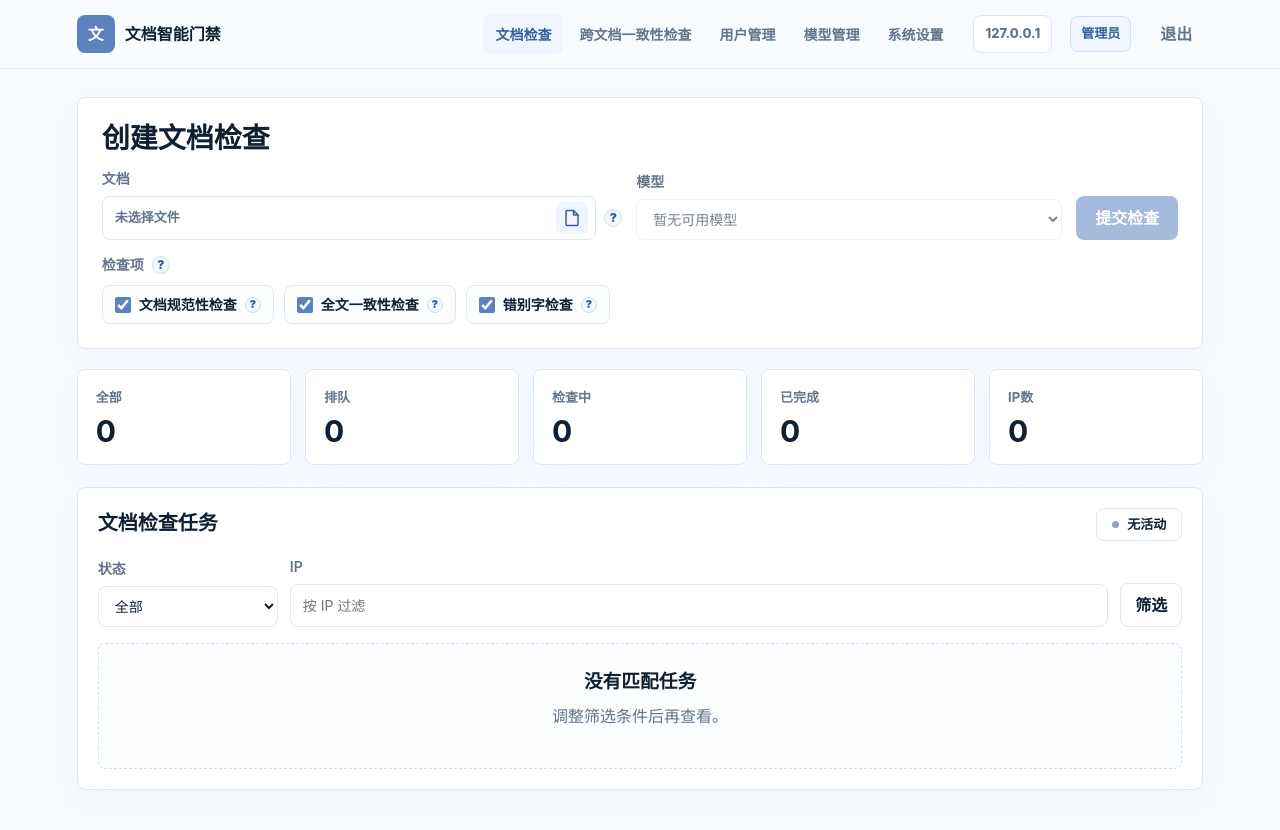
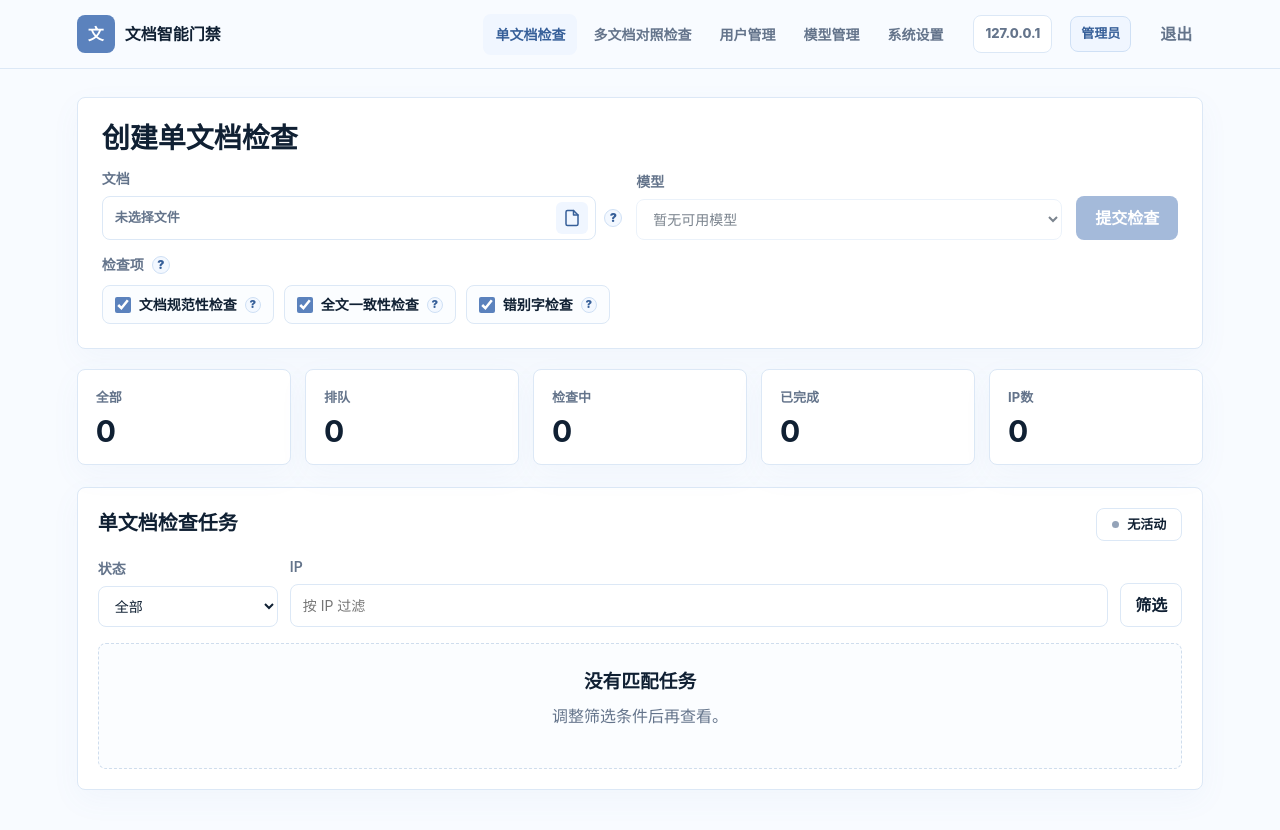
Before and after one commit to VonSdite/Document-Check, a Flask app: page /console/tasks in a window 1280 px wide. Shown: the top 830 px of the page. Run offline with Flask 3, Linux system fonts and the light colour scheme; the visitor is signed in with stand-in values (Sample User, id 1); data comes from the database, SQL or seed files in the repository; data that the repository does not hold is empty.

Commit message:
调整检查功能命名

```diff
--- a/app/db.py
+++ b/app/db.py
@@ -178,9 +178,9 @@ DEFAULT_DOCUMENT_CHECK_ITEMS = (
 DEFAULT_CONSISTENCY_CHECK_ITEMS = (
     {
         "code": "consistency-cross-document",
-        "name": "跨文档一致性检查",
+        "name": "多文档对照检查",
         "description": "以素材文档为依据，检查资料是否存在偏差、遗漏、冲突或缺少依据的说法。",
-        "prompt": """你是一名跨文档一致性审查专家。用户会提供两组内容：素材文档和资料。资料是根据素材文档写作生成的，请以素材文档作为依据，检查资料内容是否与素材内容一致，是否存在偏差、遗漏或需要人工确认的地方。
+        "prompt": """你是一名多文档对照审查专家。用户会提供两组内容：素材文档和资料。资料是根据素材文档写作生成的，请以素材文档作为依据，检查资料内容是否与素材内容一致，是否存在偏差、遗漏或需要人工确认的地方。
 重点关注：
 1. 产品/项目/组织/人名/地点/日期/版本/编号/术语是否一致。
 2. 指标、参数、规格、数量、单位、阈值、流程步骤和限制条件是否一致。
--- a/app/routes.py
+++ b/app/routes.py
@@ -719,9 +719,9 @@ def register_routes(app):
             check_item_groups=[
                 {
                     "task_type": DOCUMENT_TASK_TYPE,
-                    "title": "文档检查-提示词设置",
+                    "title": "单文档检查-提示词设置",
                     "description": "内置检查项不可删除；扩展检查项可新增、停用或删除。",
-                    "new_title": "新增文档检查项",
+                    "new_title": "新增单文档检查项",
                     "name_placeholder": "例如：术语一致性检查",
                     "description_placeholder": "用于向用户说明该检查项的范围",
                     "prompt_placeholder": "描述该检查项的审查角色、关注范围和输出要求",
@@ -730,11 +730,11 @@ def register_routes(app):
                 },
                 {
                     "task_type": CONSISTENCY_TASK_TYPE,
-                    "title": "跨文档一致性检查-提示词设置",
-                    "description": "内置检查项不可删除；扩展检查项可新增、停用或删除，提交跨文档任务时可多选。",
-                    "new_title": "新增跨文档检查项",
+                    "title": "多文档对照检查-提示词设置",
+                    "description": "内置检查项不可删除；扩展检查项可新增、停用或删除，提交多文档对照任务时可多选。",
+                    "new_title": "新增多文档对照项",
                     "name_placeholder": "例如：关键参数一致性检查",
-                    "description_placeholder": "用于说明该跨文档检查项的比对范围",
+                    "description_placeholder": "用于说明该多文档对照项的比对范围",
                     "prompt_placeholder": "描述素材与资料的比对规则、关注范围和输出要求",
                     "items": consistency_check_items,
                     "default_check_codes": default_check_item_codes(CONSISTENCY_TASK_TYPE),
@@ -1180,11 +1180,11 @@ def create_consistency_task_for_ip(ip: str, user, *, admin_created: bool):
 
     check_ids = [int(value) for value in request.form.getlist("checks") if value.isdigit()]
     if not check_ids:
-        flash("请至少选择一个跨文档检查项。", "error")
+        flash("请至少选择一个多文档对照项。", "error")
         return _back_to_task_form(admin_created, CONSISTENCY_TASK_TYPE)
     check_snapshots = _enabled_check_item_snapshots(db, check_ids, CONSISTENCY_TASK_TYPE)
     if len(check_snapshots) != len(set(check_ids)):
-        flash("请选择当前可用的跨文档检查项。", "error")
+        flash("请选择当前可用的多文档对照项。", "error")
         return _back_to_task_form(admin_created, CONSISTENCY_TASK_TYPE)
 
     model_id = request.form.get("model_id", "")
@@ -1231,7 +1231,7 @@ def create_consistency_task_for_ip(ip: str, user, *, admin_created: bool):
     all_files = master_files + related_files
     first_file = all_files[0]
     file_size = sum(file_info["file_size"] for file_info in all_files)
-    original_filename = f"跨文档一致性检查：素材{len(master_files)}个 / 资料{len(related_files)}个"
+    original_filename = f"多文档对照检查：素材{len(master_files)}个 / 资料{len(related_files)}个"
     username = user["username"] if user and user["username"] else None
 
     db.execute(
--- a/app/task_types.py
+++ b/app/task_types.py
@@ -7,12 +7,12 @@ CONSISTENCY_MAX_MATERIAL_FILES = 5
 CONSISTENCY_MAX_DATA_FILES = 3
 
 TASK_TYPE_LABELS = {
-    DOCUMENT_TASK_TYPE: "文档检查",
-    CONSISTENCY_TASK_TYPE: "跨文档一致性检查",
+    DOCUMENT_TASK_TYPE: "单文档检查",
+    CONSISTENCY_TASK_TYPE: "多文档对照检查",
 }
 
 def task_type_label(task_type: str | None) -> str:
-    return TASK_TYPE_LABELS.get(task_type or DOCUMENT_TASK_TYPE, "文档检查")
+    return TASK_TYPE_LABELS.get(task_type or DOCUMENT_TASK_TYPE, "单文档检查")
 
 
 def document_groups_from_meta(raw: str | None) -> list[dict]:
--- a/app/tasks.py
+++ b/app/tasks.py
@@ -203,7 +203,7 @@ class TaskScheduler:
 def _extract_consistency_document_text(app, task) -> str:
     groups = document_groups_from_meta(task["document_meta_json"])
     if not groups:
-        raise RuntimeError("跨文档一致性检查缺少文档组信息")
+        raise RuntimeError("多文档对照检查缺少文档组信息")
 
     upload_folder = Path(app.config["UPLOAD_FOLDER"])
     sections = []
--- a/app/templates/admin_tasks.html
+++ b/app/templates/admin_tasks.html
@@ -1,12 +1,12 @@
 {% extends "base.html" %}
 
-{% block title %}文档检查 - 文档智能门禁{% endblock %}
+{% block title %}单文档检查 - 文档智能门禁{% endblock %}
 
 {% block content %}
 {% set submit_disabled = not models or not check_items %}
 <form method="post" enctype="multipart/form-data" class="panel create-panel">
   <div class="panel-head compact-head">
-    <h1>创建文档检查</h1>
+    <h1>创建单文档检查</h1>
   </div>
 
   <div class="quick-form-grid">
@@ -71,7 +71,7 @@
 
 <section class="panel">
   <div class="panel-head compact-head task-panel-head">
-    <h2>文档检查任务</h2>
+    <h2>单文档检查任务</h2>
     <button class="small-button refresh-toggle" type="button" data-auto-refresh-toggle aria-pressed="true">
       <span class="refresh-dot" aria-hidden="true"></span>
       <span data-refresh-label>刷新中</span>
--- a/app/templates/base.html
+++ b/app/templates/base.html
@@ -19,8 +19,8 @@
       </a>
       {% if is_admin %}
       <nav class="nav">
-        <a href="{{ url_for('admin_tasks') }}" class="{{ 'active' if active_nav|default('') == 'document_check' or request.endpoint in ['admin_dashboard', 'admin_tasks', 'admin_new_task'] else '' }}">文档检查</a>
-        <a href="{{ url_for('admin_consistency') }}" class="{{ 'active' if active_nav|default('') == 'consistency_check' or request.endpoint == 'admin_consistency' else '' }}">跨文档一致性检查</a>
+        <a href="{{ url_for('admin_tasks') }}" class="{{ 'active' if active_nav|default('') == 'document_check' or request.endpoint in ['admin_dashboard', 'admin_tasks', 'admin_new_task'] else '' }}">单文档检查</a>
+        <a href="{{ url_for('admin_consistency') }}" class="{{ 'active' if active_nav|default('') == 'consistency_check' or request.endpoint == 'admin_consistency' else '' }}">多文档对照检查</a>
         <a href="{{ url_for('admin_users') }}" class="{{ 'active' if request.endpoint == 'admin_users' else '' }}">用户管理</a>
         <a href="{{ url_for('admin_models') }}" class="{{ 'active' if request.endpoint == 'admin_models' else '' }}">模型管理</a>
         <a href="{{ url_for('admin_settings') }}" class="{{ 'active' if request.endpoint in ['admin_settings', 'admin_prompts'] else '' }}">系统设置</a>
@@ -32,8 +32,8 @@
       </form>
       {% else %}
       <nav class="nav">
-        <a href="{{ url_for('user_tasks') }}" class="{{ 'active' if active_nav|default('') == 'document_check' or request.endpoint in ['user_tasks', 'user_new_task'] else '' }}">文档检查</a>
-        <a href="{{ url_for('user_consistency') }}" class="{{ 'active' if active_nav|default('') == 'consistency_check' or request.endpoint == 'user_consistency' else '' }}">跨文档一致性检查</a>
+        <a href="{{ url_for('user_tasks') }}" class="{{ 'active' if active_nav|default('') == 'document_check' or request.endpoint in ['user_tasks', 'user_new_task'] else '' }}">单文档检查</a>
+        <a href="{{ url_for('user_consistency') }}" class="{{ 'active' if active_nav|default('') == 'consistency_check' or request.endpoint == 'user_consistency' else '' }}">多文档对照检查</a>
       </nav>
       <div class="nav-identity">{{ nav_identity }}</div>
       {% endif %}
--- a/app/templates/user_tasks.html
+++ b/app/templates/user_tasks.html
@@ -1,13 +1,13 @@
 {% extends "base.html" %}
 
-{% block title %}文档检查 - 文档智能门禁{% endblock %}
+{% block title %}单文档检查 - 文档智能门禁{% endblock %}
 
 {% block content %}
 {% set user_disabled = user and user.is_disabled %}
 {% set submit_disabled = user_disabled or not models or not check_items %}
 <form method="post" enctype="multipart/form-data" class="panel create-panel">
   <div class="panel-head compact-head">
-    <h1>创建文档检查</h1>
+    <h1>创建单文档检查</h1>
     {% if user_disabled %}
     <span class="status-pill status-failed">已禁用</span>
     {% endif %}
```
Also changed, not shown: app/templates/admin_consistency.html (+5 -5 lines), app/templates/user_consistency.html (+5 -5 lines), tests/test_routes.py (+2 -2 lines), tests/test_task_types.py (+1 -1 lines), tests/test_tasks.py (+5 -5 lines), README.md.
